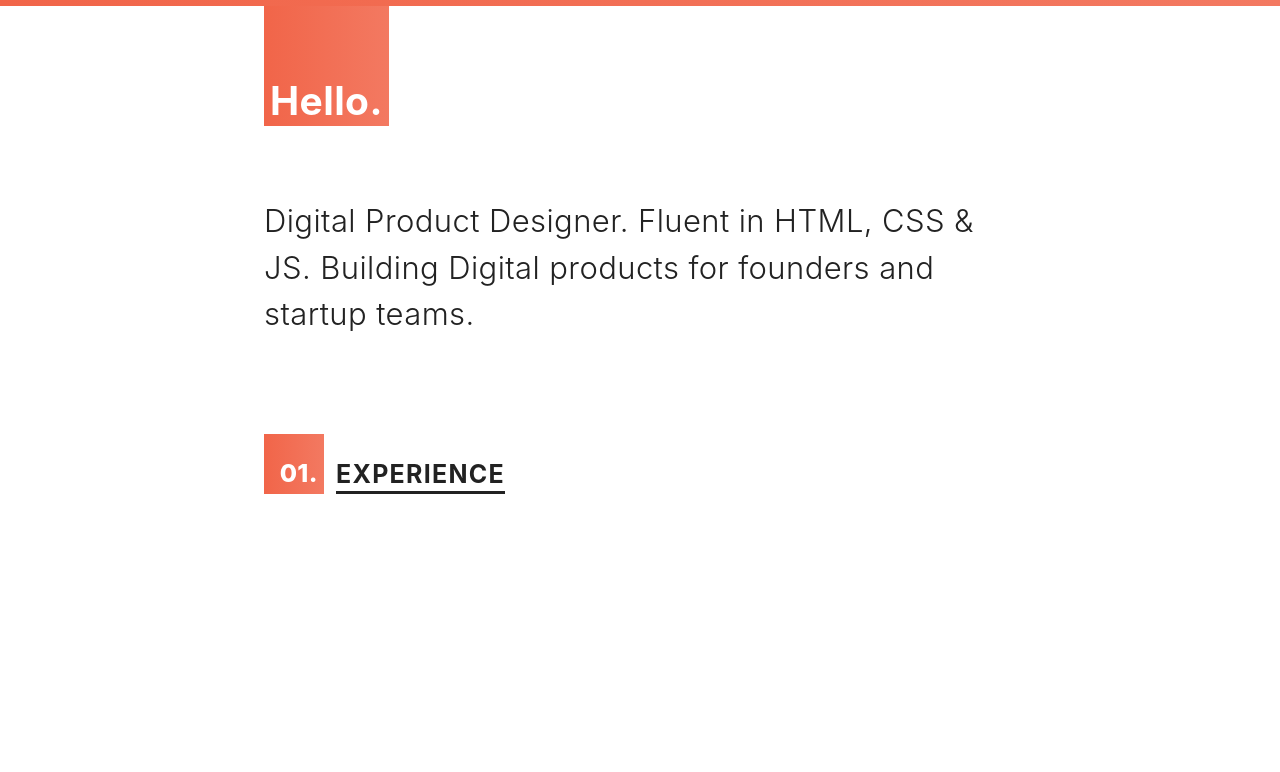
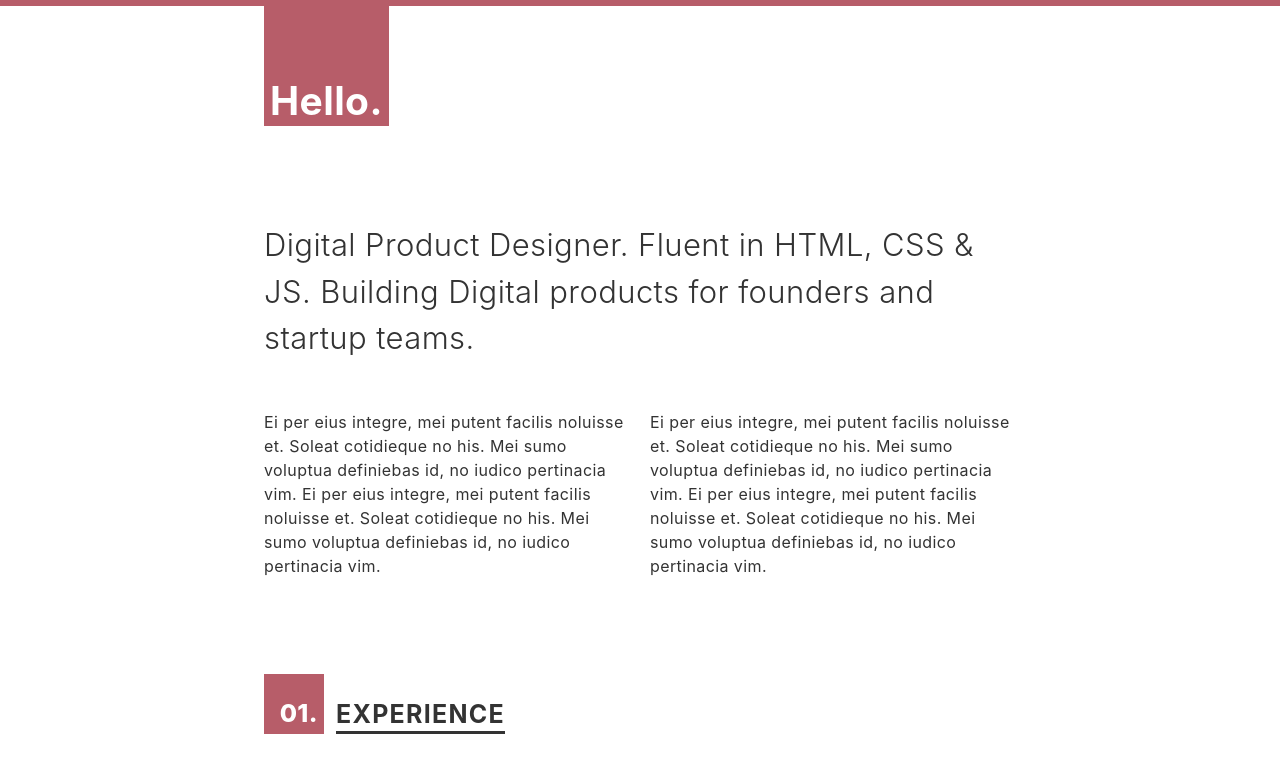
Before and after one commit to mrtimo/CV, a Gatsby site: page / in a window 1280 px wide. Built offline with nearby package versions, Linux system fonts and the light colour scheme; Gatsby itself is replaced by a stand-in of ours.

Commit message:
Grid component complete

```diff
--- a/src/components/SectionTitle/SectionTitle.module.scss
+++ b/src/components/SectionTitle/SectionTitle.module.scss
@@ -14,7 +14,7 @@ $number-dimension: 60px !default;
 }
 
 .number {
-  background: $global-gradient;
+  background-color: $colour-four;
   color: $colour-one;
   display: inline-flex;
   flex-direction: column;
--- a/src/components/Tab/Tab.module.scss
+++ b/src/components/Tab/Tab.module.scss
@@ -1,5 +1,5 @@
 /* ==========================================================================
-   #TAB
+   #Tab
    ========================================================================== */
 
 @import "../../styles/settings/settings.global";
@@ -9,7 +9,7 @@
 $tab-height: 120px !default;
 
 .tab {
-  background: $global-gradient;
+  background-color: $colour-four;
   color: $colour-one;
   display: inline-flex;
   font-weight: 700;
@@ -17,5 +17,6 @@ $tab-height: 120px !default;
   justify-content: flex-end;
   height: $tab-height;
   line-height: 1;
+  margin-bottom: 0;
   padding: rem-calc($base-spacing-unit-tiny);
 }
--- /dev/null
+++ b/src/components/utils/Grid/Grid.module.scss
@@ -0,0 +1,60 @@
+/* ==========================================================================
+   #GRID
+   ========================================================================== */
+
+@import "../../../styles/settings/settings.global";
+@import "../../../styles/tools/tools.functions";
+@import "../../../styles/tools/tools.mixins";
+
+// Ensure these settings are configured before the @import of this file.
+$grid-column-number: 12 !default;
+$grid-column-gap: 20px !default;
+
+.grid {
+  margin-left: -(rem-calc($grid-column-gap));
+  @include gridWithFallback;
+
+  .gridItem {
+    padding-left: rem-calc($grid-column-gap);
+  }
+}
+
+/* Style variants
+   ========================================================================== */
+@for $i from 2 through $grid-column-number {
+  .grid--#{$i} {
+
+    .gridItem {
+      flex-basis: 100% / $i;
+    }
+
+    @supports (display: grid) {
+      grid-template-columns: repeat($i, 1fr);
+    }
+
+  }
+}
+
+.grid--\@small {
+  display: block;
+
+  @include phablet {
+    @include gridWithFallback;
+  }
+}
+
+.grid--\@medium {
+  display: block;
+
+  @include tablet {
+    @include gridWithFallback;
+  }
+}
+
+.grid--\@large {
+  display: block;
+
+  @include desktop {
+    @include gridWithFallback;
+  }
+}
--- /dev/null
+++ b/src/components/utils/Grid/Grid.tsx
@@ -0,0 +1,40 @@
+import * as React from 'react';
+
+const styles = require('./Grid.module.scss');
+
+interface GridProps {
+  children?: any;
+  columnCount?: number;
+  breakpoint?: string;
+}
+
+interface breakpointClassMap {
+  [key: string]: string;
+}
+
+const breakpointClassMap: breakpointClassMap = {
+  small: 'grid--@small',
+  medium: 'grid--@medium',
+  large: 'grid--@large'
+};
+
+const GridItem = ({ children }: any) => (
+  <div className={styles.gridItem}>{children}</div>
+);
+
+const Grid = ({ children, columnCount, breakpoint }: GridProps) => {
+  const columnModifier =
+    columnCount > 1 ? `${styles[`grid--${columnCount}`]}` : '';
+  const breakpointModifier = styles[breakpointClassMap[breakpoint]] || '';
+  const className = `${styles.grid} ${columnModifier} ${breakpointModifier}`;
+
+  return (
+    <div className={className}>
+      {children.map((child: any, i: number) => (
+        <GridItem key={i}>{child}</GridItem>
+      ))}
+    </div>
+  );
+};
+
+export default Grid;
--- a/src/components/utils/Spacer/Spacer.module.scss
+++ b/src/components/utils/Spacer/Spacer.module.scss
@@ -1,5 +1,5 @@
 /* ==========================================================================
-   #SPACER
+   #Spacer
    ========================================================================== */
 
 @import "../../../styles/settings/settings.global";
--- a/src/components/utils/Spacer/Spacer.tsx
+++ b/src/components/utils/Spacer/Spacer.tsx
@@ -19,9 +19,7 @@ const classMap: classMap = {
 };
 
 const Spacer = ({ children, size = null }: SpacerProps) => (
-  <div className={size ? styles[classMap[size]] : styles.spacer}>
-    {children}
-  </div>
+  <div className={styles[classMap[size]] || styles.spacer}>{children}</div>
 );
 
 export default Spacer;
--- a/src/components/utils/Wrapper/Wrapper.module.scss
+++ b/src/components/utils/Wrapper/Wrapper.module.scss
@@ -1,5 +1,5 @@
 /* ==========================================================================
-   #WRAPPER
+   #Wrapper
    ========================================================================== */
 
 @import "../../../styles/settings/settings.global";
--- a/src/components/utils/Wrapper/Wrapper.tsx
+++ b/src/components/utils/Wrapper/Wrapper.tsx
@@ -2,11 +2,7 @@ import * as React from 'react';
 
 const styles = require('./Wrapper.module.scss');
 
-interface WrapperProps {
-  children?: any;
-}
-
-const Wrapper = ({ children }: WrapperProps) => (
+const Wrapper = ({ children }: any) => (
   <div className={styles.wrapper}>{children}</div>
 );
 
--- a/src/pages/index.tsx
+++ b/src/pages/index.tsx
@@ -1,6 +1,7 @@
 import * as React from 'react';
 
 // import layout components
+import Grid from '../components/utils/Grid/Grid';
 import Wrapper from '../components/utils/Wrapper/Wrapper';
 import Spacer from '../components/utils/Spacer/Spacer';
 
@@ -18,15 +19,32 @@ require('../styles/global.scss');
 
 const IndexPage = () => (
   <Wrapper>
-    <Spacer size="large">
+    <Spacer size="huge">
       <Tab />
     </Spacer>
 
-    <Spacer size="huge">
+    <Spacer size="large">
       <Profile>
         Digital Product Designer. Fluent in HTML, CSS &amp; JS. Building Digital
         products for founders and startup teams.
       </Profile>
+    </Spacer>
+
+    <Spacer size="huge">
+      <Grid columnCount={2} breakpoint="medium">
+        <div>
+          Ei per eius integre, mei putent facilis noluisse et. Soleat cotidieque
+          no his. Mei sumo voluptua definiebas id, no iudico pertinacia vim. Ei
+          per eius integre, mei putent facilis noluisse et. Soleat cotidieque no
+          his. Mei sumo voluptua definiebas id, no iudico pertinacia vim.
+        </div>
+        <div>
+          Ei per eius integre, mei putent facilis noluisse et. Soleat cotidieque
+          no his. Mei sumo voluptua definiebas id, no iudico pertinacia vim. Ei
+          per eius integre, mei putent facilis noluisse et. Soleat cotidieque no
+          his. Mei sumo voluptua definiebas id, no iudico pertinacia vim.
+        </div>
+      </Grid>
     </Spacer>
 
     <Spacer>
--- a/src/styles/elements/_elements.top-level.scss
+++ b/src/styles/elements/_elements.top-level.scss
@@ -10,10 +10,7 @@ html {
 body {
 	background-color: $colour-one;
 	color: $base-text-colour;
-	font: {
-		family: $font-primary;
-		weight: 300;
-	}
+	font-family: $font-primary;
 	letter-spacing: 0.025em;
 	overflow-x: hidden;
 	-webkit-font-smoothing: antialiased;
@@ -22,7 +19,7 @@ body {
 
 	/* [1] */
 	&:before {
-		background: $global-gradient;
+		background-color: $colour-four;
 		content: '';
 		display: block;
 		height: 6px;
--- a/src/styles/settings/_settings.global.scss
+++ b/src/styles/settings/_settings.global.scss
@@ -9,16 +9,14 @@ $desktop-width: 1025px !default;
 
 // Colour palette
 $colour-one:   #FFFFFF !default; // WHITE
-$colour-two:   #222222 !default; // DARK GREY
+$colour-two:   #333333 !default; // DARK GREY
 $colour-three: #545454 !default; // LIGHT GREY
-$colour-four:  #f16549 !default; // ORANGE
+$colour-four:  #B75D69 !default; // CADILLAC
 
 // High-level base settings
 $base-font-size:    16px !default;
 $base-line-height:  24px !default;
 $base-text-colour:  $colour-two;
-
-$global-gradient: linear-gradient(to right, $colour-four 0%, lighten($colour-four, 5%) 100%) !default;
 
 /**
  * These are framework variables.
--- a/src/styles/tools/_tools.mixins.scss
+++ b/src/styles/tools/_tools.mixins.scss
@@ -186,3 +186,12 @@
   top: 0;
   width: 100%;
 }
+
+@mixin gridWithFallback {
+  display: flex;
+  flex-wrap: wrap;
+
+  @supports (display: grid) {
+    display: grid;
+  }
+}
--- a/src/styles/trumps/_trumps.colour.scss
+++ b/src/styles/trumps/_trumps.colour.scss
@@ -6,9 +6,9 @@
 .u-colour-alpha   { color: $colour-one   !important; } // WHITE
 .u-colour-beta    { color: $colour-two   !important; } // DARK GREY
 .u-colour-gamma   { color: $colour-three !important; } // LIGHT GREY
-.u-colour-delta   { color: $colour-four  !important; } // ORANGE
+.u-colour-delta   { color: $colour-four  !important; } // CADILLAC
 
 .u-bg-alpha   { background-color: $colour-one   !important; } // WHITE
 .u-bg-beta    { background-color: $colour-two   !important; } // DARK GREY
 .u-bg-gamma   { background-color: $colour-three !important; } // LIGHT GREY
-.u-bg-delta   { background-color: $colour-four  !important; } // ORANGE
+.u-bg-delta   { background-color: $colour-four  !important; } // CADILLAC
```
